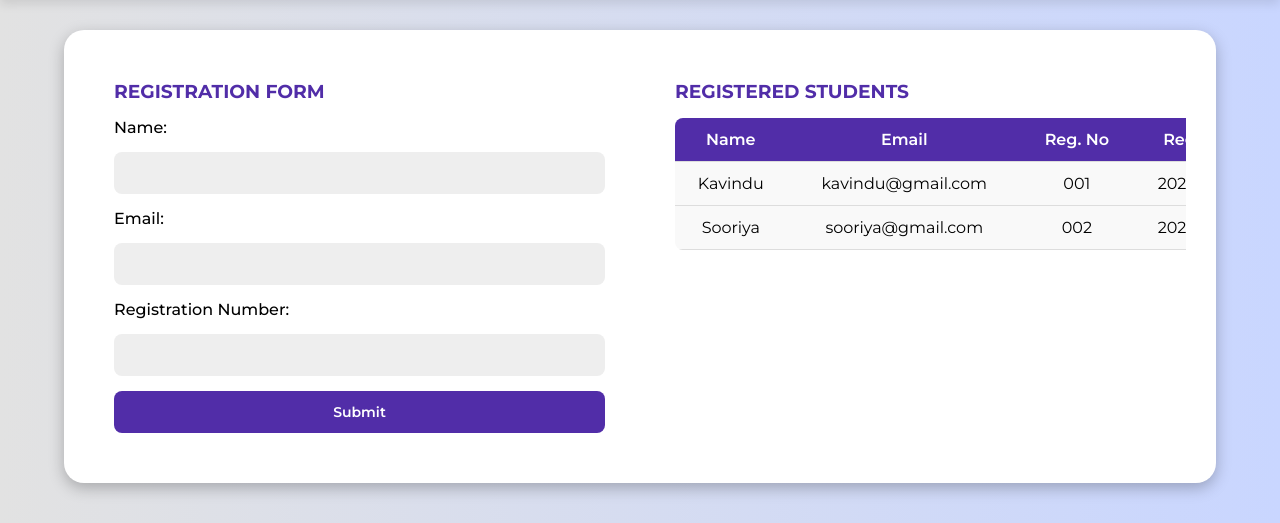
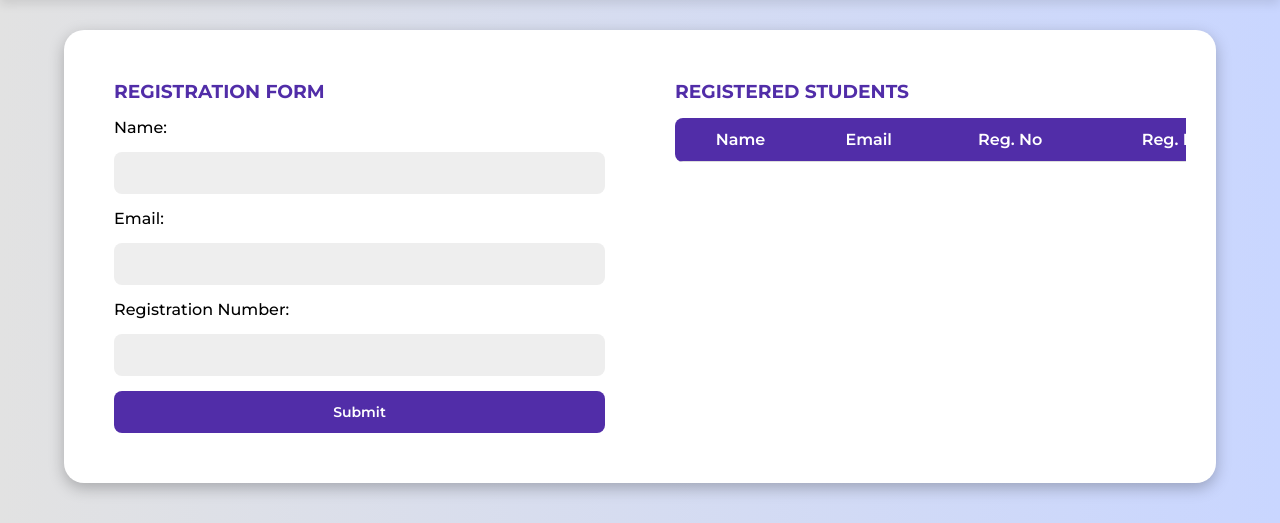
Before and after one commit to KNSooriyabandara/SMS, a Django app: template users/templates/index.html in a window 1280 px wide. Shown: the part 89-612 px from the top of the page. Run offline with Django 5.2, Linux system fonts and the light colour scheme; the template is opened without the code that fills it, so the values that code supplies are empty; some libraries are stand-ins or nearby versions.

Commit message:
some fixes

```diff
--- a/users/templates/index.html
+++ b/users/templates/index.html
@@ -47,20 +47,7 @@
             </tr>
           </thead>
           <tbody>
-            <tr>
-              <td>Kavindu</td>
-              <td>kavindu@gmail.com</td>
-              <td>001</td>
-              <td>2026-02-08</td>
 
-            </tr>
-            <tr>
-              <td>Sooriya</td>
-              <td>sooriya@gmail.com</td>
-              <td>002</td>
-              <td>2026-02-08</td>
-
-            </tr>
           </tbody>
         </table>
       </div>
--- a/users/templates/script.js
+++ b/users/templates/script.js
@@ -3,21 +3,15 @@ document.addEventListener("DOMContentLoaded", () => {
   const nameInput = document.getElementById("name");
   const emailInput = document.getElementById("email");
   const regnoInput = document.getElementById("regno");
-  const regdateInput = document.getElementById("regdate");
   const tableBody = document.querySelector("tbody");
 
-  // Initialize date picker (optional)
-  if (regdateInput) {
-    flatpickr(regdateInput, {
-      dateFormat: "Y-m-d",
-      defaultDate: new Date()
-    });
-  }
+
+
 
   form.addEventListener("submit", (e) => {
     e.preventDefault();
 
-    // Validation
+
     if (!nameInput.value || !emailInput.value || !regnoInput.value) {
       Swal.fire({
         icon: "error",
@@ -28,7 +22,7 @@ document.addEventListener("DOMContentLoaded", () => {
     }
     const today = new Date().toISOString().split("T")[0];
 
-    // Add new row
+
     const newRow = document.createElement("tr");
     newRow.innerHTML = `
       <td>${nameInput.value}</td>
@@ -39,14 +33,14 @@ document.addEventListener("DOMContentLoaded", () => {
     `;
     tableBody.appendChild(newRow);
 
-    // Success alert
+
     Swal.fire({
       icon: "success",
       title: "Student Registered!",
       text: `${nameInput.value} has been added successfully.`
     });
 
-    // Reset form
+
     form.reset();
   });
 });
```
